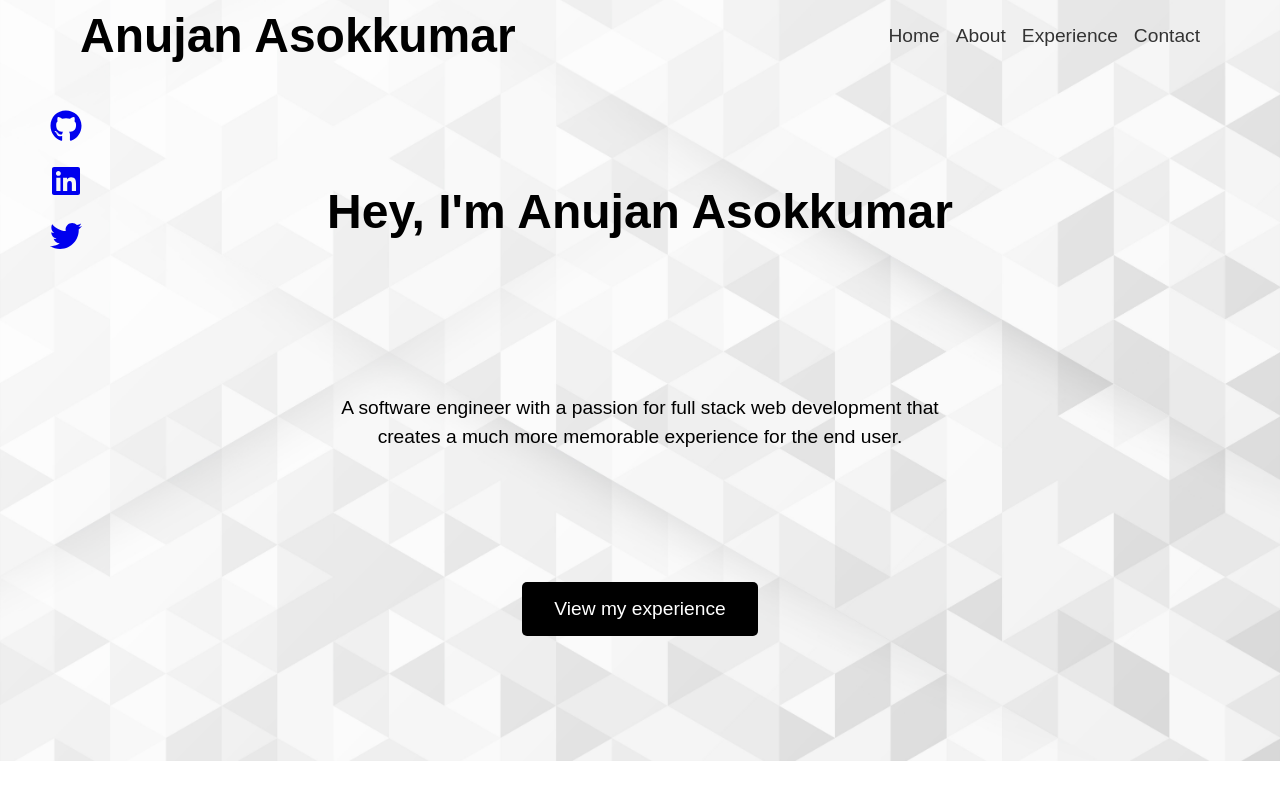
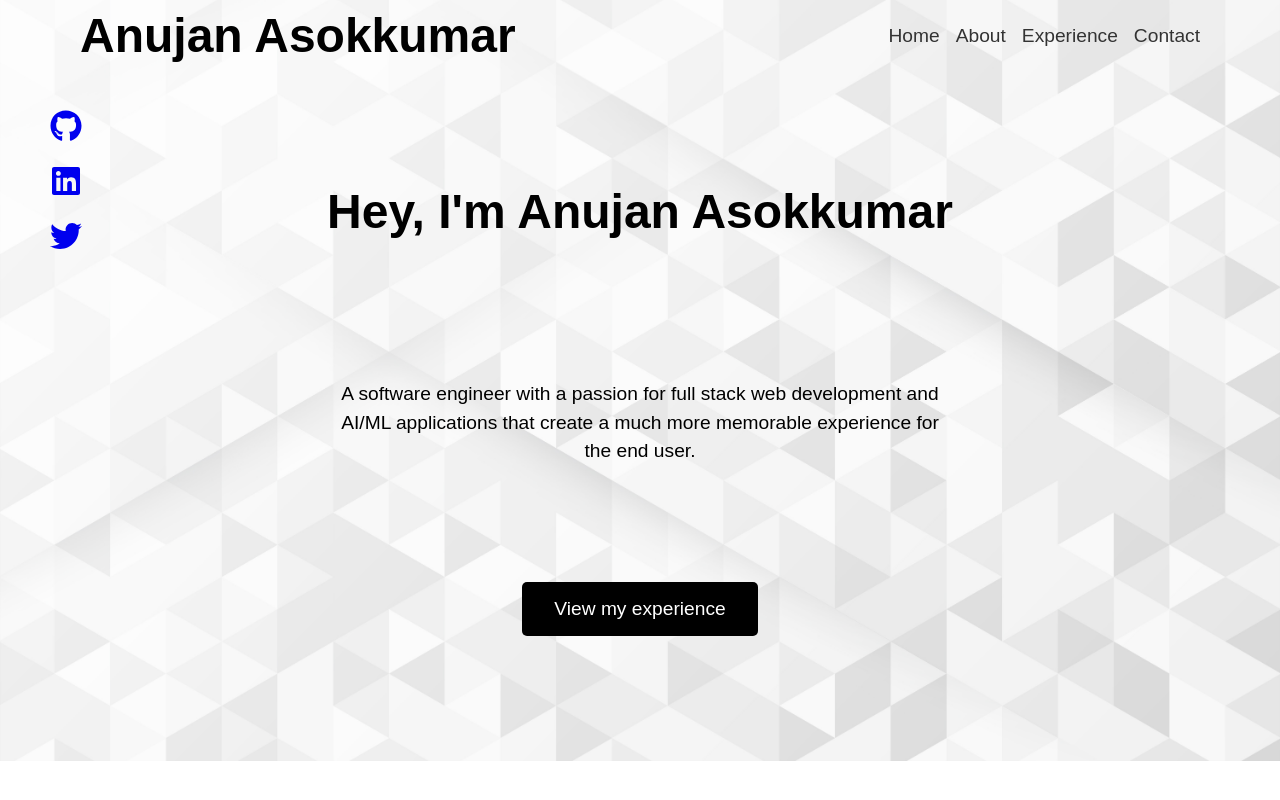
Before and after one commit to AnujanAsok/anujanwebsite, a React (Create React App) app: page / in a window 1280 px wide. Built offline with nearby package versions, Linux system fonts and the light colour scheme.

Commit message:
Update HomePage.js

```diff
--- a/src/HomePage.js
+++ b/src/HomePage.js
@@ -10,8 +10,8 @@ const HomePage = () => {
         <section className="homepage-hero">
           <h2>Hey, I'm Anujan Asokkumar</h2>
           <p>
-            A software engineer with a passion for full stack web development
-            that creates a much more memorable experience for the end user.
+            A software engineer with a passion for full stack web development and AI/ML applications
+            that create a much more memorable experience for the end user.
           </p>
           <Link to={"/experiences"}>
             <button>View my experience</button>
```
